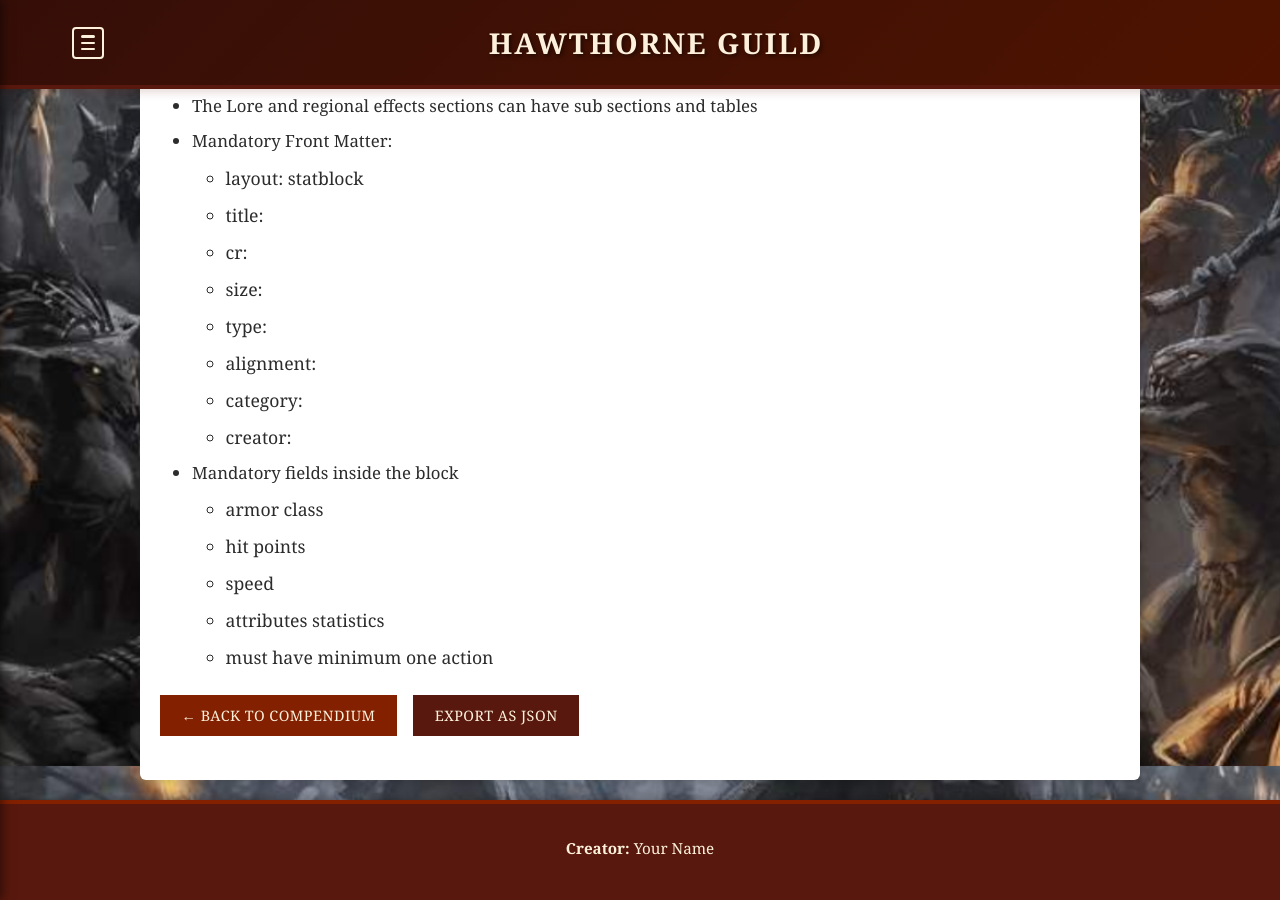
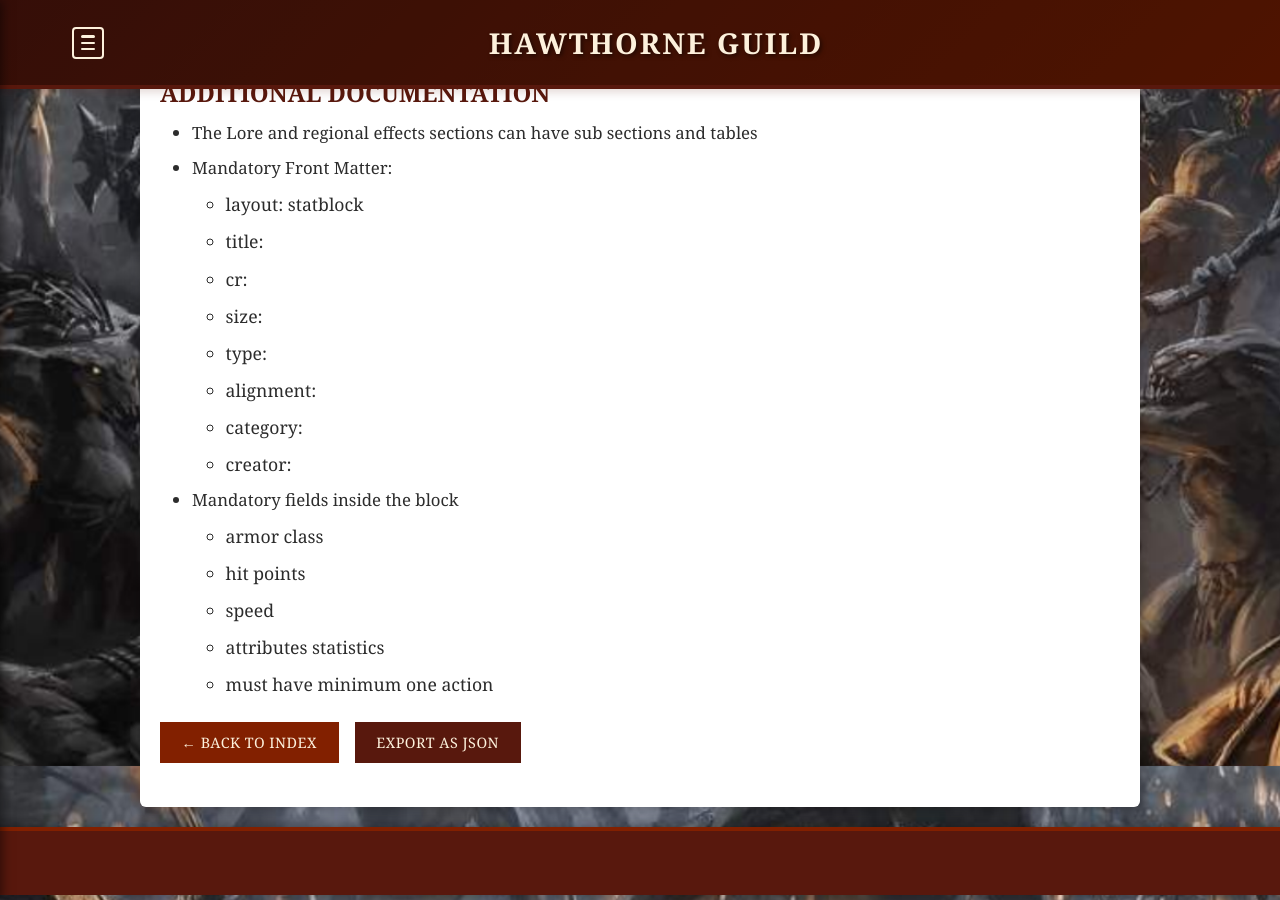
Before and after one commit to coconutswallow/Guides, a Jekyll site: the page built from tools/monster-template.md, in a window 1280 px wide and 900 px high, scrolled down 1934 px. Built offline with Jekyll 4.4.1, drawn with Linux system fonts in a browser that asks for light colours.

Commit message:
move creator

```diff
--- a/_layouts/statblock.html
+++ b/_layouts/statblock.html
@@ -76,11 +76,15 @@
 
     <div id="menu-overlay"></div>
     <div class="page">
+    {% if page.creator %}
+    <p class="creator-credit"><strong>Creator:</strong> {{ page.creator }}</p>
+    {% endif %}
+
     {{ content }}
 
     {% if page.layout == "statblock" %}
     <div class="export-button-container">
-            <button class="btn back-button" onclick="window.location.href='{{ '/monster-compendium/' | relative_url }}'">← Back to Compendium</button>
+        <button class="btn back-button" onclick="window.location.href='{{ '/monster-compendium/' | relative_url }}'">← Back to Index</button>
         <button class="btn export-json-button" onclick="exportToJSON()">Export as JSON</button>
     </div>
     {% endif %}
@@ -97,9 +101,7 @@
 
     <footer class="site-footer">
         <div class="footer-content">
-            {% if page.creator %}
-            <p class="creator-credit"><strong>Creator:</strong> {{ page.creator }}</p>
-            {% endif %}
+
         </div>
     </footer>
 
--- a/assets/css/statblock.css
+++ b/assets/css/statblock.css
@@ -551,6 +551,8 @@
   }
 }
 
+
+
 /* ============================================ */
 /* PRINT STYLES FOR STAT BLOCKS */
 /* ============================================ */
```
Lines whose indentation alone changed are shown as unchanged.
